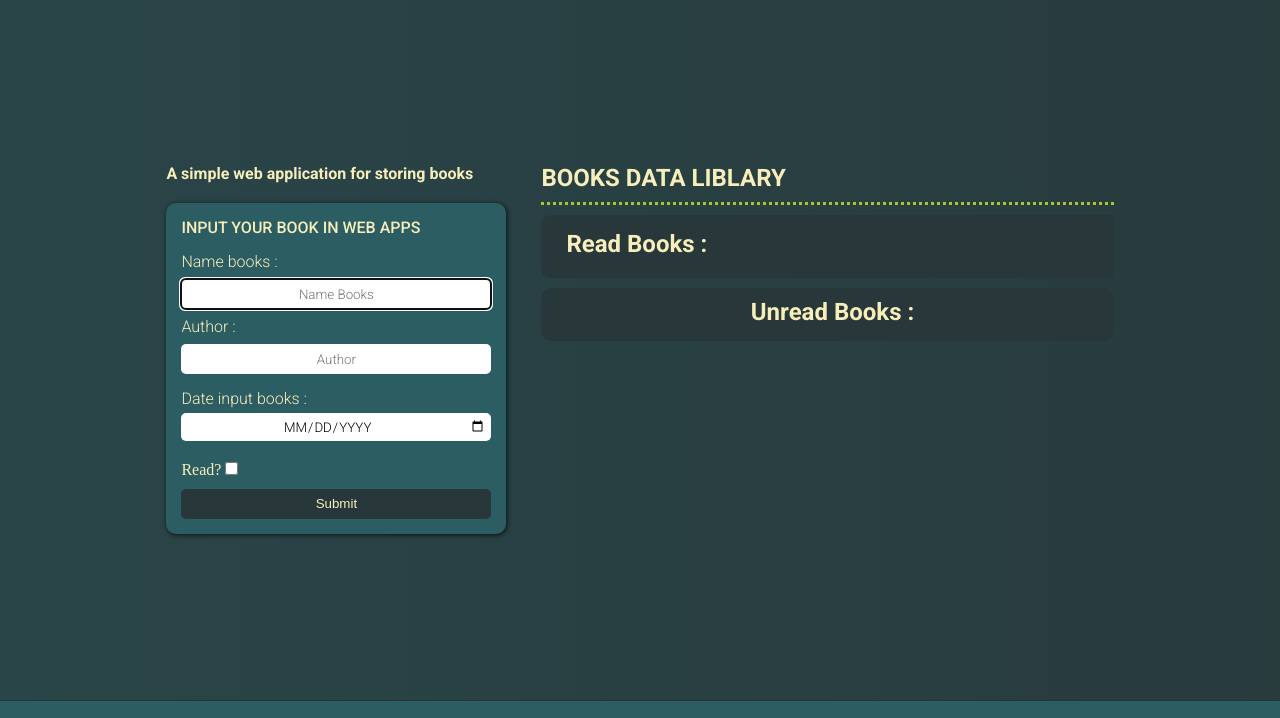
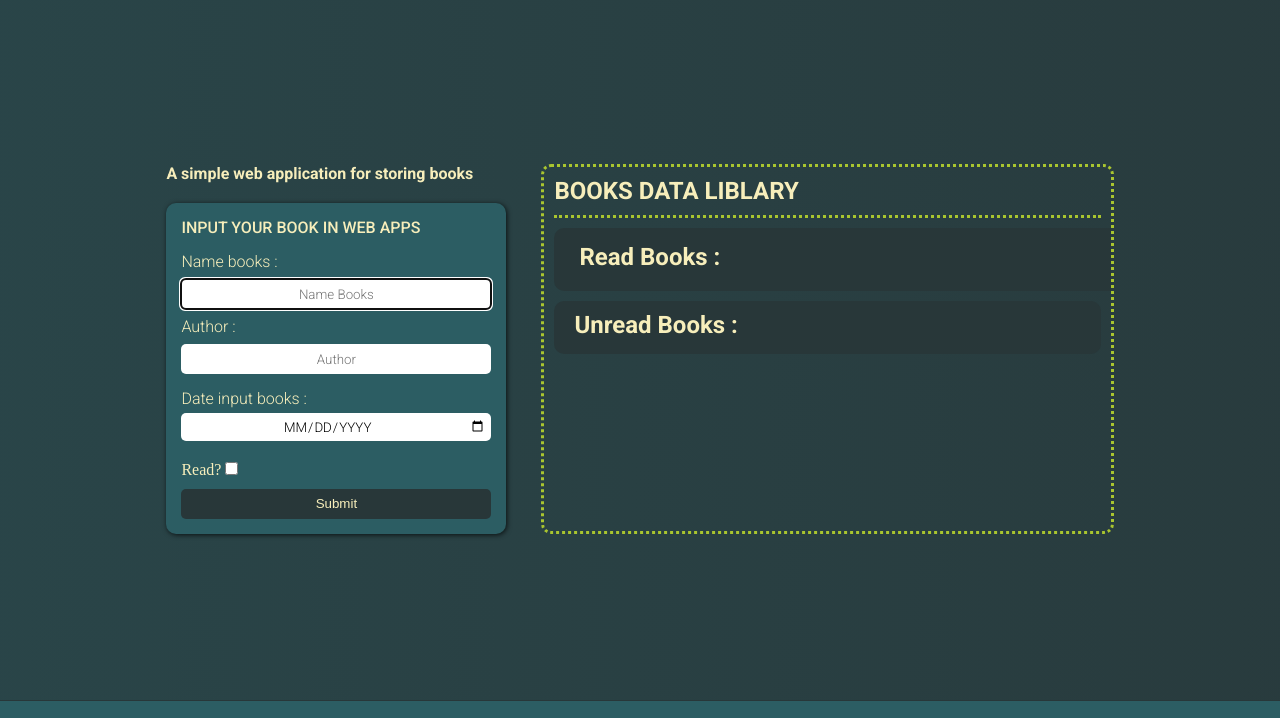
Before and after one commit to adipratamajaya/Bookshelf, a website: page index.html in a window 1280 px wide. Shown: the part 65-783 px from the top of the page. Drawn offline with nearby package versions, Linux system fonts and the light colour scheme.

Commit message:
update user interface

```diff
--- a/apps/style/styles.css
+++ b/apps/style/styles.css
@@ -134,8 +134,12 @@ main {
 
 /*  container read or Unread */
 .container_books_ {
+    border: var(--color-scond) solid 3px;
+    padding: 10px;
+    border-style: dotted;
     display: flex;
     flex-direction: column;
+    border-radius: 10px;
     gap: 10px;
     font-family: Roboto;
     overflow: auto;
@@ -163,7 +167,6 @@ main {
 .unReadBooks_____ {
     justify-content: center;
     display: flex;
-    align-items: center;
     background-color: var(--color-bg);
     color: #F7EEBB;
     border-radius: 10px;
@@ -211,6 +214,7 @@ main {
 }
 
 .btn_books {
+    align-items: center;
     display: flex;
     gap: 10px;
     height: 43px;
```
